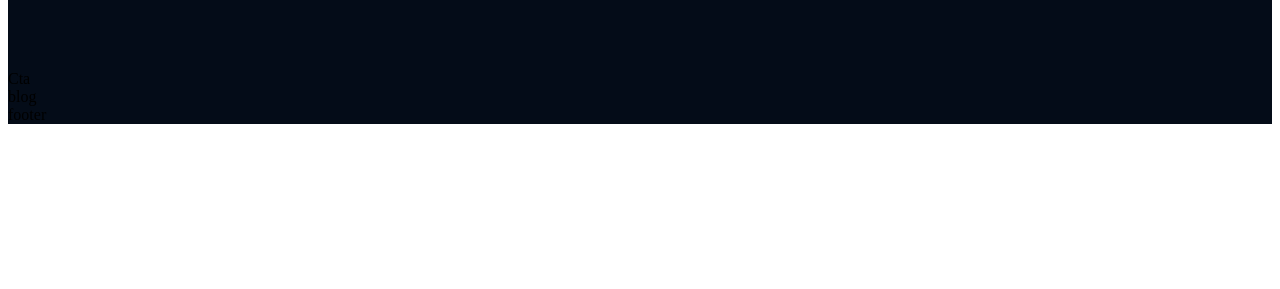
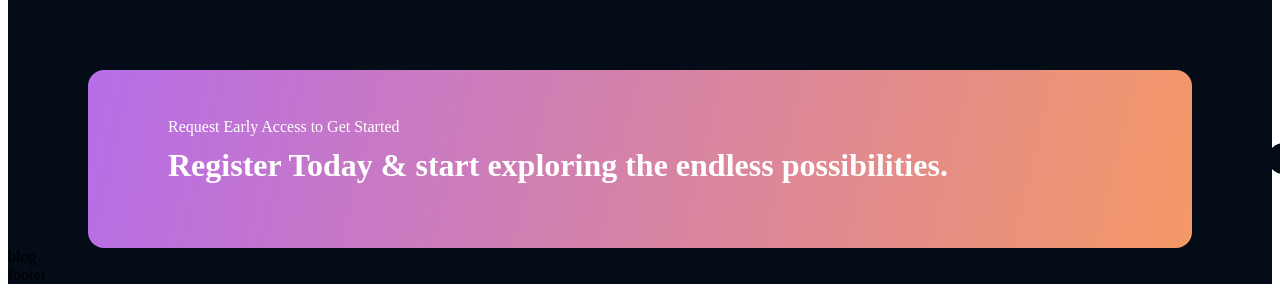
Before and after one commit to George-design/gpt3, a React (Create React App) app: page / in a window 1280 px wide. Shown: the part 2277-2566 px from the top of the page. Before the commit the page ends 2409 px from the top, so only its background shows below. Built offline with nearby package versions, Linux system fonts and the light colour scheme.

Commit message:
create cta section

```diff
--- a/src/components/cta/Cta.jsx
+++ b/src/components/cta/Cta.jsx
@@ -2,7 +2,17 @@ import React from "react";
 import "./cta.css";
 
 const Cta = () => {
-  return <div>Cta</div>;
+  return (
+    <div id='cta'>
+      <div className='cta-left'>
+        <p>Request Early Access to Get Started</p>
+        <h3>Register Today & start exploring the endless possibilities.</h3>
+      </div>
+      <div className='cta-right'>
+        <button type='button'>Get Started</button>
+      </div>
+    </div>
+  );
 };
 
 export default Cta;
--- a/src/components/cta/cta.css
+++ b/src/components/cta/cta.css
@@ -0,0 +1,35 @@
+#cta {
+  background: var(--gradient-bar);
+  display: flex;
+  margin: 0 5rem;
+  padding: 2rem 5rem;
+  color: #fff;
+  border-radius: 1rem;
+}
+
+#cta .cta-left {
+  display: flex;
+  flex-direction: column;
+  justify-content: flex-start;
+  text-align: start;
+}
+
+#cta .cta-left h3 {
+  font-size: 2rem;
+  margin-top: -5px;
+}
+
+#cta .cta-right {
+  display: flex;
+  justify-content: center;
+  align-items: center;
+  transform: translateX(20rem);
+}
+
+#cta .cta-right button {
+  padding: 0.5rem 1.5rem;
+  background: var(--color-bg);
+  color: #fff;
+  border-radius: 40rem;
+  border: none;
+}
```
